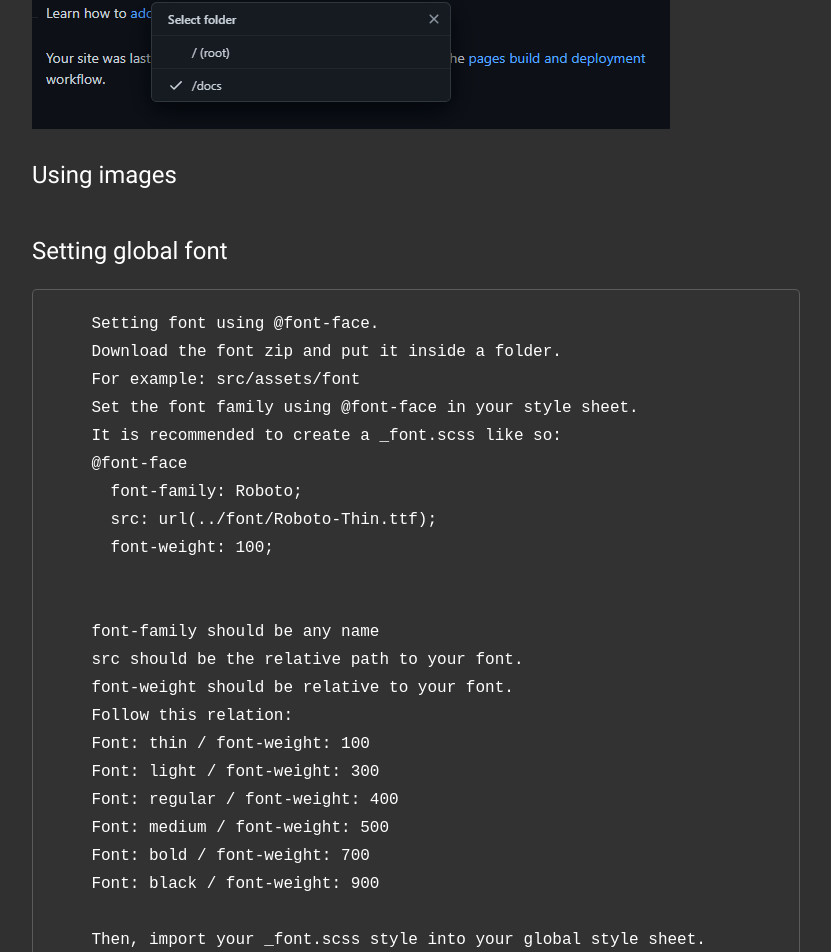
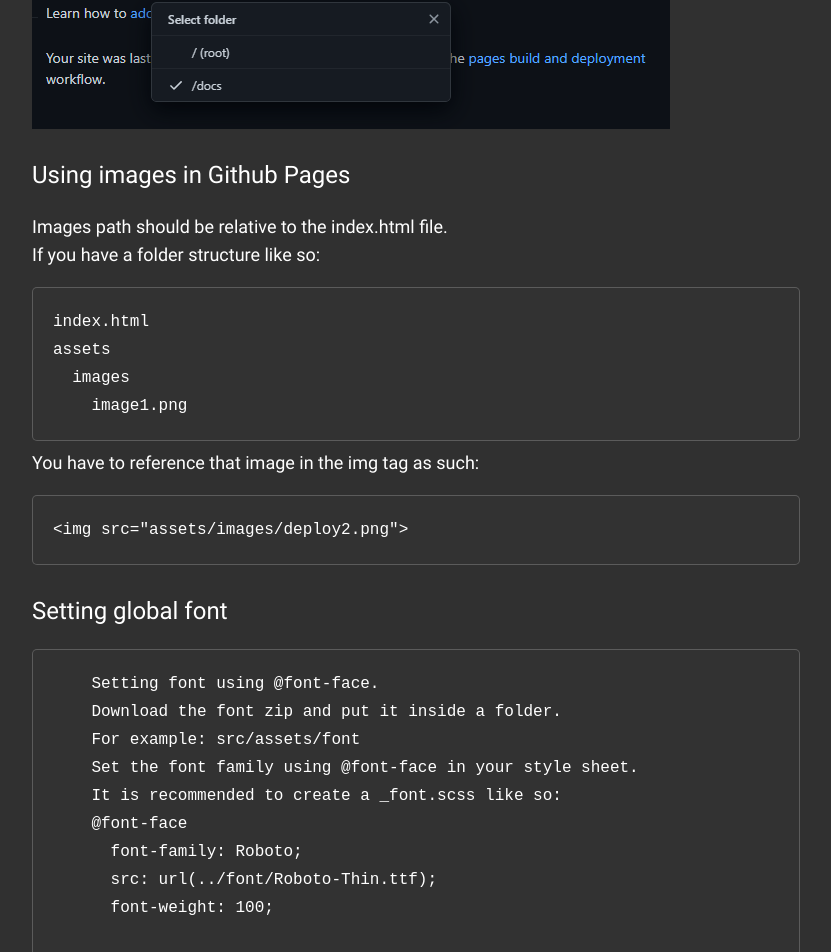
Before and after one commit to VictorPetch/cheat-sheet, an Angular app: page / in a window 1280 px wide. Shown: the part 3064-4016 px from the top of the page, without its empty margins (224-1055 px from the left). Built offline with nearby package versions, Linux system fonts and the light colour scheme.

Commit message:
Update using images section

```diff
--- a/src/app/app.component.html
+++ b/src/app/app.component.html
@@ -90,10 +90,19 @@
 
 	<!-- #endregion -->
 
-	<!-- #region Using images -->
+	<!-- #region Using images in Github Pages -->
 	<div>
-		<h3 class="title">Using images</h3>
+		<h3 class="title">Using images in Github Pages</h3>
+		<p>
+			Images path should be relative to the index.html file. <br>
+			If you have a folder structure like so:
 
+		</p>
+		<pre class="code-text-section">{{textDict['image1']}}</pre>
+		<p>You have to reference that image in the img tag as such:
+
+		</p>
+		<pre class="code-text-section">{{textDict['image2']}}</pre>
 	</div>
 	<!-- #endregion -->
 
--- a/src/app/app.component.ts
+++ b/src/app/app.component.ts
@@ -43,5 +43,10 @@ textDict = {
 	"projects": {
 		"<project-name>"
 	}\n}`,
+	'image1': `index.html\nassets
+	images
+		image1.png`,
+	'image2': `<img src="assets/images/deploy2.png">`,
+
   };
 }
```
Also changed, not shown: 3 other files (tests, documents, lock files or other folders).
